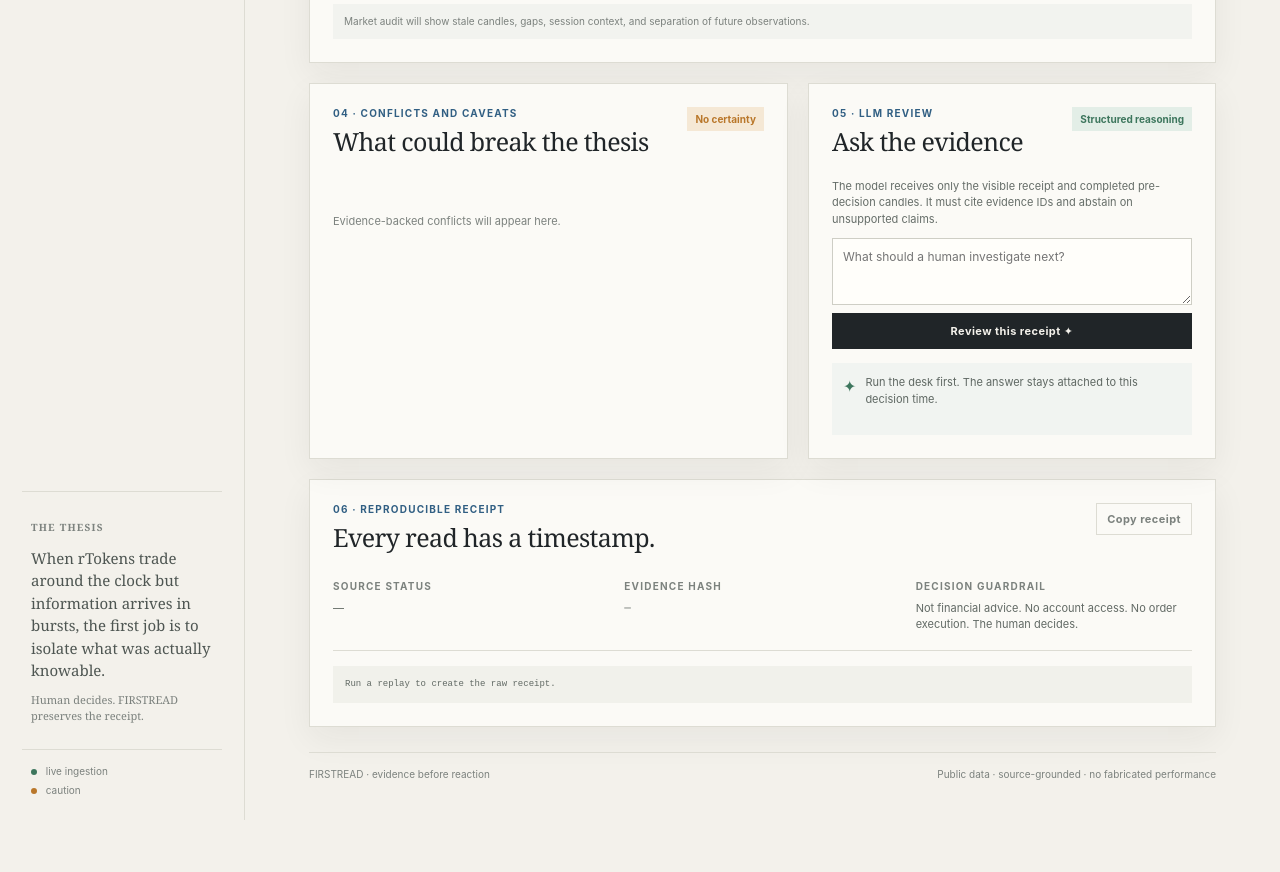
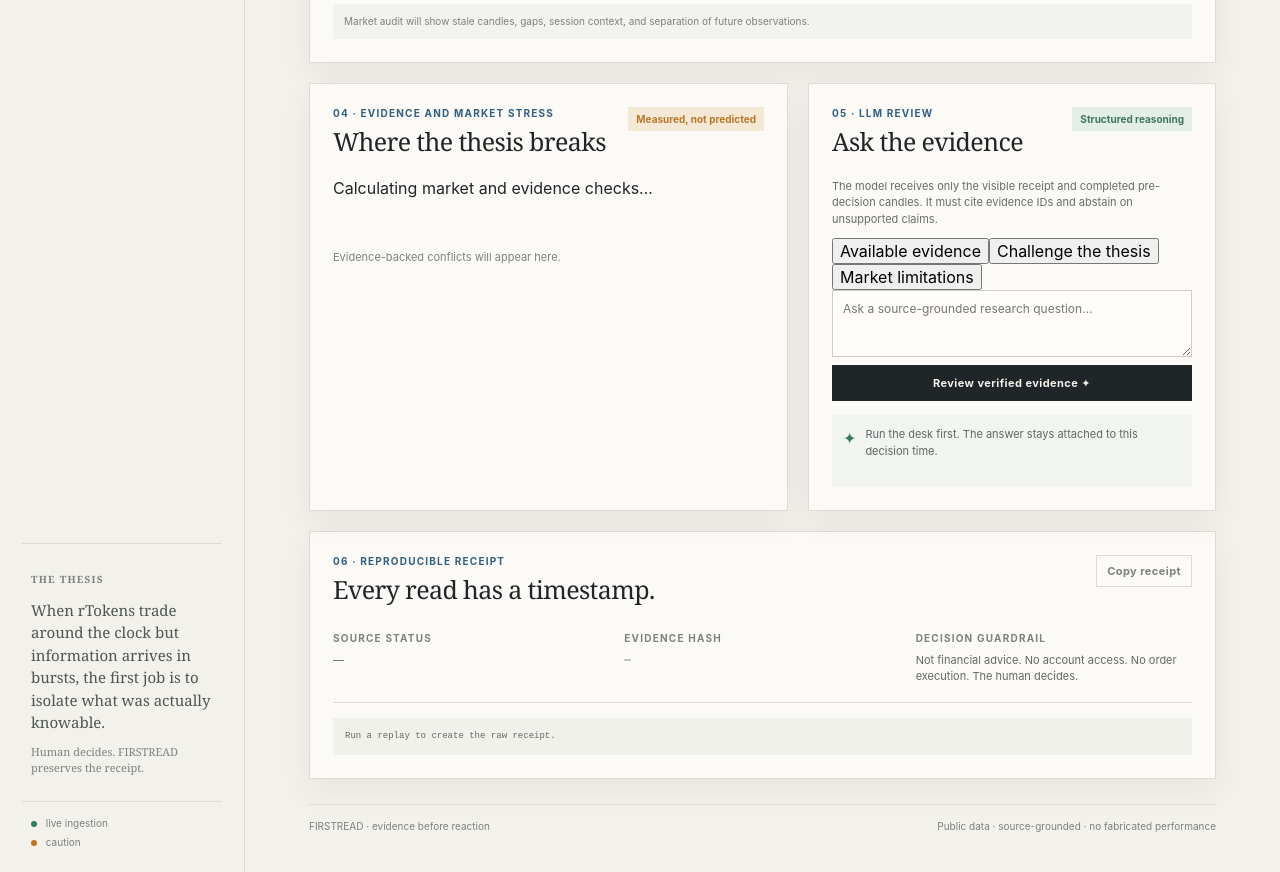
Before and after one commit to Iniwura/firstread, a website: page index.html in a window 1280 px wide. Shown: the part 1323-2195 px from the top of the page. Before the commit the page ends 2143 px from the top, so only its background shows below. Drawn offline with Linux system fonts and the light colour scheme; no server answers.

Commit message:
ui: reveal quantified market stress and usable research questions

```diff
--- a/index.html
+++ b/index.html
@@ -61,13 +61,15 @@
 
           <section class="grid-two">
             <article class="panel contradictions-panel">
-              <div class="panel-head"><div><p class="kicker">04 · Conflicts and caveats</p><h2>What could break the thesis</h2></div><span class="small-tag">No certainty</span></div>
+              <div class="panel-head"><div><p class="kicker">04 · Evidence and market stress</p><h2>Where the thesis breaks</h2></div><span class="small-tag">Measured, not predicted</span></div>
+              <p id="dossier-summary" class="dossier-summary">Calculating market and evidence checks…</p>
               <div id="contradictions" class="bullet-stack"><div class="empty-state">Evidence-backed conflicts will appear here.</div></div>
             </article>
             <article class="panel ai-panel" id="ai">
               <div class="panel-head"><div><p class="kicker">05 · LLM review</p><h2>Ask the evidence</h2></div><span class="ai-tag">Structured reasoning</span></div>
               <p class="ai-copy">The model receives only the visible receipt and completed pre-decision candles. It must cite evidence IDs and abstain on unsupported claims.</p>
-              <form id="ai-form"><label class="sr-only" for="ai-question">Question for the AI</label><textarea id="ai-question" rows="3" placeholder="What should a human investigate next?"></textarea><button class="secondary-button" type="submit">Review this receipt <span>✦</span></button></form>
+              <div class="research-prompts" aria-label="Example research questions"><button type="button" data-research-question="What facts were knowable by the selected cutoff, and which remained unavailable?">Available evidence</button><button type="button" data-research-question="What evidence conflicts with the thesis, and what would make you abstain?">Challenge the thesis</button><button type="button" data-research-question="Explain the market data limitations without citing any information from after the cutoff.">Market limitations</button></div>
+              <form id="ai-form"><label class="sr-only" for="ai-question">Question for the AI</label><textarea id="ai-question" maxlength="500" rows="3" placeholder="Ask a source-grounded research question…"></textarea><button class="secondary-button" type="submit">Review verified evidence <span>✦</span></button></form>
               <div id="ai-answer" class="ai-answer"><span class="spark">✦</span><span>Run the desk first. The answer stays attached to this decision time.</span></div>
             </article>
           </section>
```
